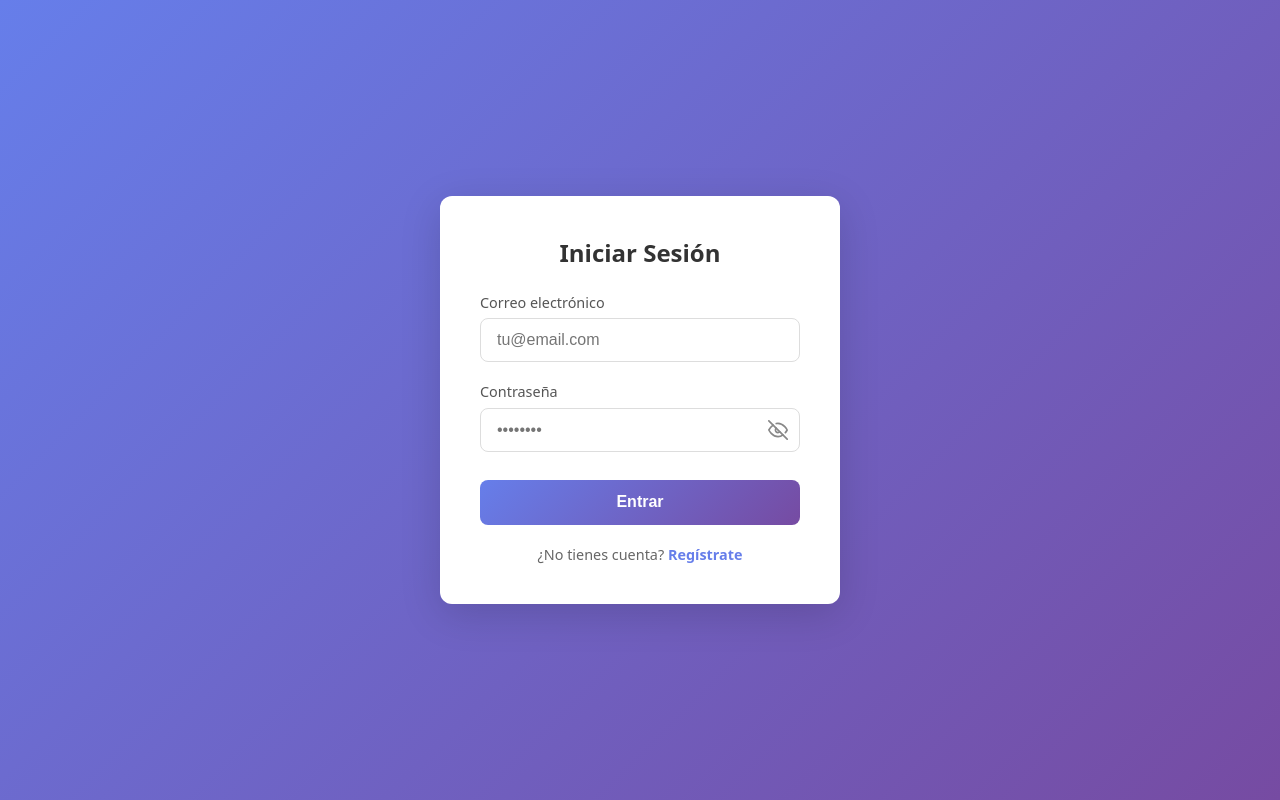
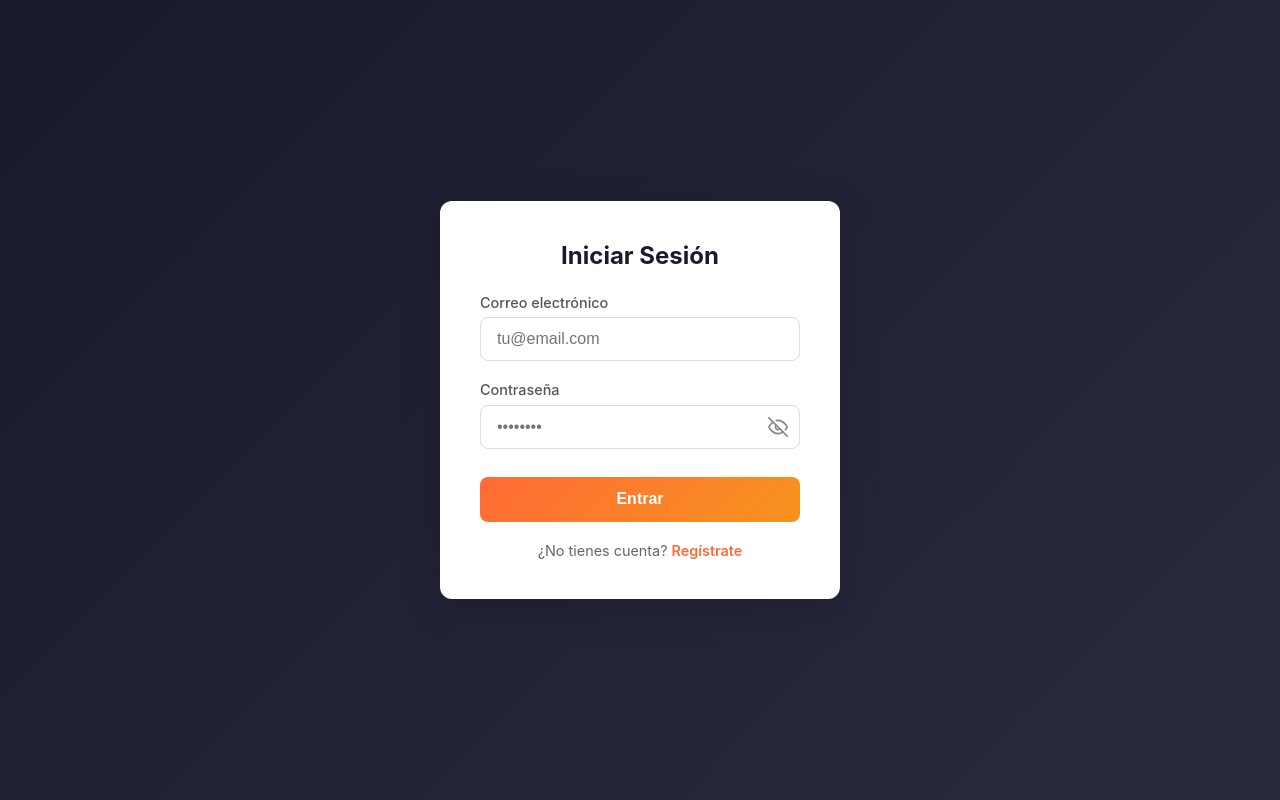
Before and after one commit to HugoAlonsoP/RestaurantePOS, a React (Vite) app in the folder kiropos/: page /login in a window 1280 px wide. Built offline with nearby package versions, Linux system fonts and the light colour scheme.

Commit message:
Feat: cambio en los colores del Login.

```diff
--- a/kiropos/src/components/Navbar.jsx
+++ b/kiropos/src/components/Navbar.jsx
@@ -18,7 +18,7 @@ function Navbar() {
       <div className="navbar-container">
                 <Link to="/" className="logo">
                   <img src={logo} alt="KiroPOS" className="logo-img" />
-                  Kiro<span>POS</span>
+                  <span className="logo-text">KiroPOS</span>
                 </Link>
 
         <button
--- a/kiropos/src/styles/Landing.css
+++ b/kiropos/src/styles/Landing.css
@@ -62,7 +62,7 @@ body {
   object-fit: contain;
 }
 
-.logo span {
+.logo-text {
   color: #1a1a2e;
 }
 
--- a/kiropos/src/styles/Login.css
+++ b/kiropos/src/styles/Login.css
@@ -3,9 +3,9 @@
   display: flex;
   align-items: center;
   justify-content: center;
-  background: linear-gradient(135deg, #667eea 0%, #764ba2 100%);
+  background: linear-gradient(135deg, #1a1a2e 0%, #2a2a3e 100%);
   padding: 1rem;
-  font-family: system-ui, -apple-system, sans-serif;
+  font-family: "Inter", system-ui, -apple-system, sans-serif;
 }
 
 .login-form {
@@ -20,7 +20,7 @@
 .login-form h2 {
   margin: 0 0 1.5rem;
   text-align: center;
-  color: #333;
+  color: #1a1a2e;
 }
 
 .form-group {
@@ -46,8 +46,8 @@
 }
 
 .form-group input:focus {
-  border-color: #667eea;
-  box-shadow: 0 0 0 3px rgba(102, 126, 234, 0.15);
+  border-color: #ff6b35;
+  box-shadow: 0 0 0 3px rgba(255, 107, 53, 0.15);
 }
 
 .input-error {
@@ -96,13 +96,13 @@
 }
 
 .toggle-password:hover {
-  color: #667eea;
+  color: #ff6b35;
 }
 
 .btn-login {
   width: 100%;
   padding: 0.85rem;
-  background: linear-gradient(135deg, #667eea 0%, #764ba2 100%);
+  background: linear-gradient(135deg, #ff6b35, #f7931e);
   color: #fff;
   border: none;
   border-radius: 8px;
@@ -115,6 +115,7 @@
 
 .btn-login:hover:not(:disabled) {
   transform: translateY(-2px);
+  box-shadow: 0 10px 25px rgba(255, 107, 53, 0.35);
   opacity: 0.95;
 }
 
@@ -131,7 +132,7 @@
 }
 
 .register-link a {
-  color: #667eea;
+  color: #ff6b35;
   text-decoration: none;
   font-weight: 600;
 }
```
